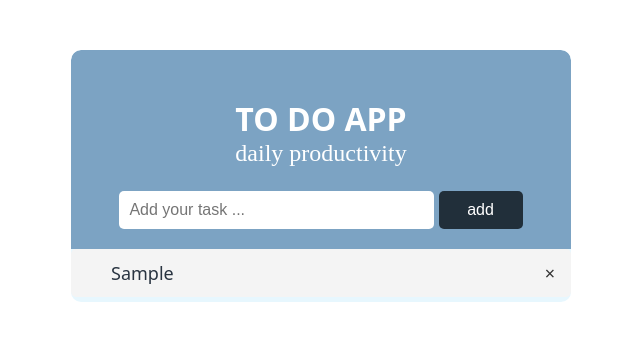
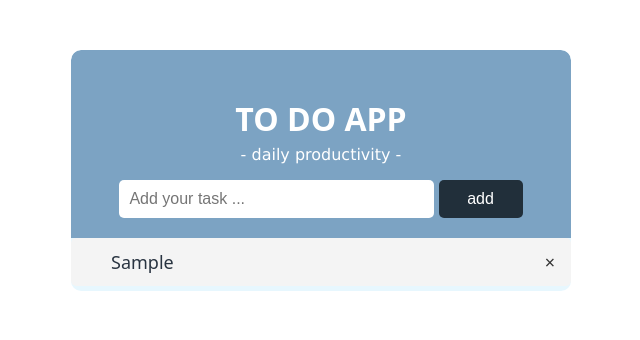
Before and after one commit to katekeiroz-dev/to-do-daily-list, a plain HTML site: page index.html in a window 1280 px wide. Both pictures are taken after typing "Sample" into the empty fields and a click on the button "add". Shown: the whole page, without its empty margins (319-959 px from the left). Drawn offline with Linux system fonts and the light colour scheme; a web font is replaced by a local one.

Commit message:
fixed fonts

```diff
--- a/index.html
+++ b/index.html
@@ -10,7 +10,7 @@
     <div class="container">
         <div class="header">
             <h2> TO DO APP </h2>
-            <p> daily productivity </p>
+            <p> - daily productivity - </p>
             <input type="text" id="inputTask" class="inputTask" placeholder="Add your task ...">
             <button onclick="addTask()"> add </button>
 
--- a/script.js
+++ b/script.js
@@ -1,9 +1,9 @@
-var close = document.getElementsByClassName("close");
+let close = document.getElementsByClassName("close");
 
 function addTask() {
-    var li = document.createElement("li");
-    var inputValue = document.getElementById("inputTask").value;
-    var t = document.createTextNode(inputValue);
+    let li = document.createElement("li");
+    let inputValue = document.getElementById("inputTask").value;
+    let t = document.createTextNode(inputValue);
     li.appendChild(t);
     if (inputValue === '') {
         alert("You must write something!");
@@ -12,8 +12,8 @@ function addTask() {
     }
     document.getElementById("inputTask").value = "";
 
-    var span = document.createElement("SPAN");
-    var txt = document.createTextNode("\u00D7");
+    let span = document.createElement("SPAN");
+    let txt = document.createTextNode("\u00D7");
     span.className = "close";
     span.appendChild(txt);
     li.appendChild(span);
@@ -26,7 +26,7 @@ function addTask() {
     }
 }
 
-var list = document.querySelector('ul');
+let list = document.querySelector('ul');
 list.addEventListener('click', function (ev) {
     if (ev.target.tagName === 'LI') {
         ev.target.classList.toggle('checked');
--- a/style.css
+++ b/style.css
@@ -38,9 +38,10 @@ h2{ font-family: system-ui, -apple-system, BlinkMacSystemFont, 'Segoe UI', Robot
 }
 
 p {
-font-family: "Cedarville Cursive", serif;
-margin-top: 0;
-font-size: 1.5em;
+font-family: 'Lucida Sans', 'Lucida Sans Regular', 'Lucida Grande', 'Lucida Sans Unicode', Geneva, Verdana, sans-serif;
+margin-top: 5px;
+font-size: 1em;
+
 }
 
 
```
